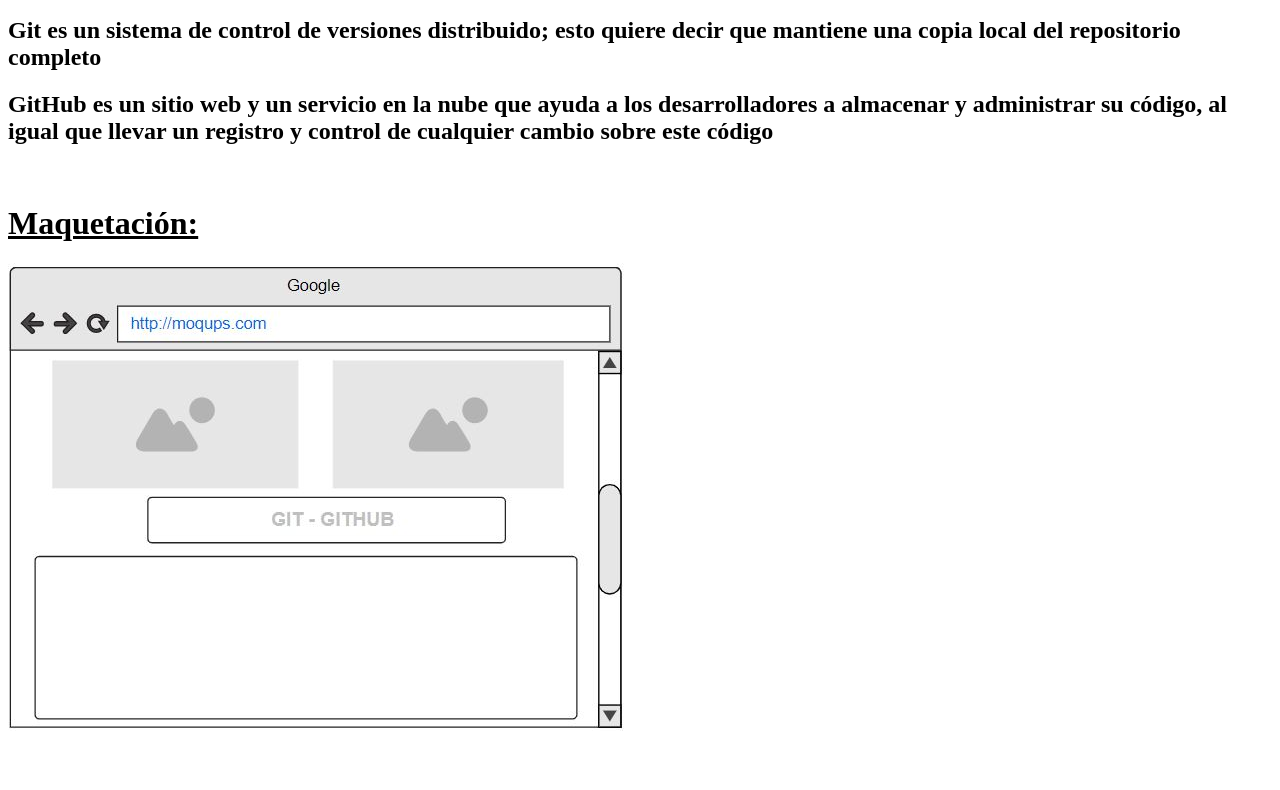
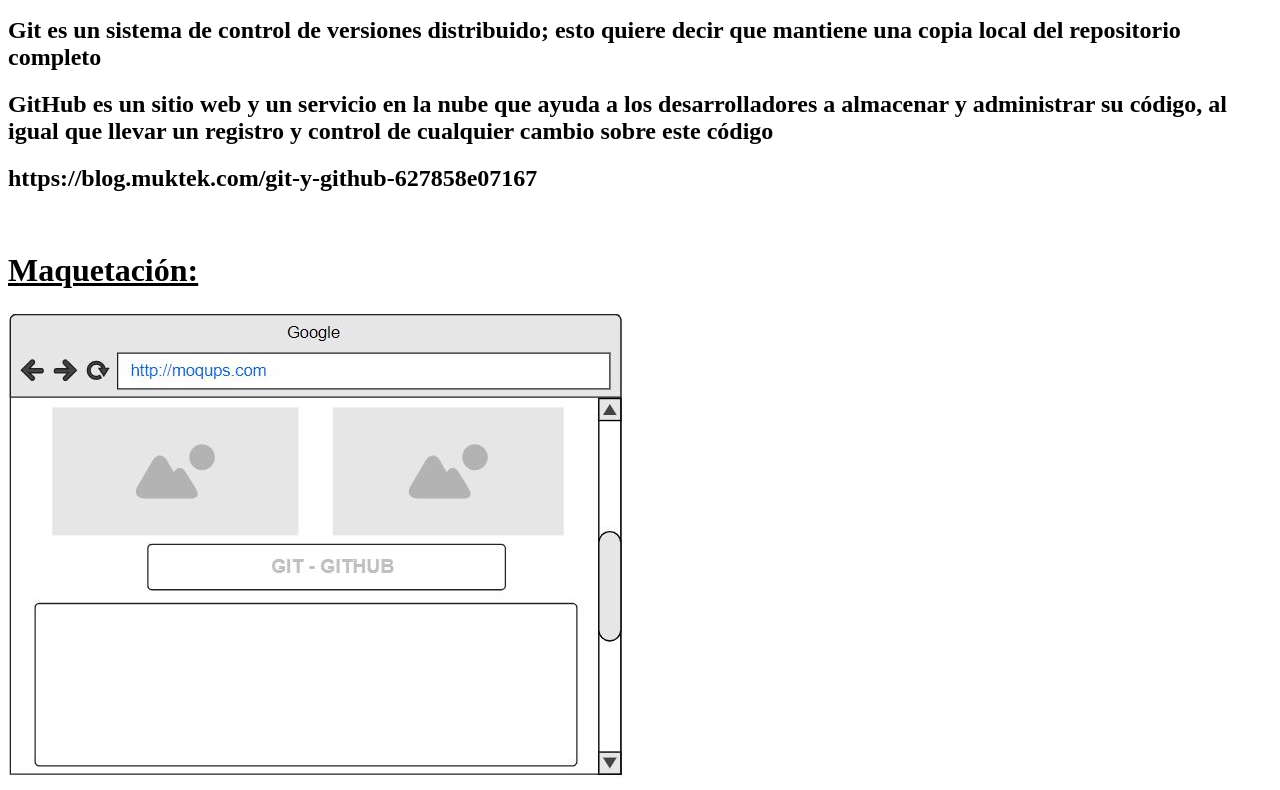
Before and after one commit to vargasfernando/DSW-FernandoVargas, a plain HTML site: page planing.html in a window 1280 px wide. Shown: the part 1508-2298 px from the top of the page. Before the commit the page ends 2251 px from the top, so only its background shows below. Drawn offline with Linux system fonts and the light colour scheme.

Commit message:
Update planing.html

```diff
--- a/planing.html
+++ b/planing.html
@@ -34,7 +34,8 @@
 
     <h2>Git es un sistema de control de versiones distribuido; esto quiere decir que mantiene una copia local del repositorio completo</h2>
     <h2>GitHub es un sitio web y un servicio en la nube que ayuda a los desarrolladores a almacenar y administrar su código, al igual que llevar un registro y control de cualquier cambio sobre este código</h2>
-   <br>
+    <h2>https://blog.muktek.com/git-y-github-627858e07167</h2>
+    <br>
 
    <u> <h1>Maquetación:</h1></u>
     <img src = "mockup.jpg">
```
